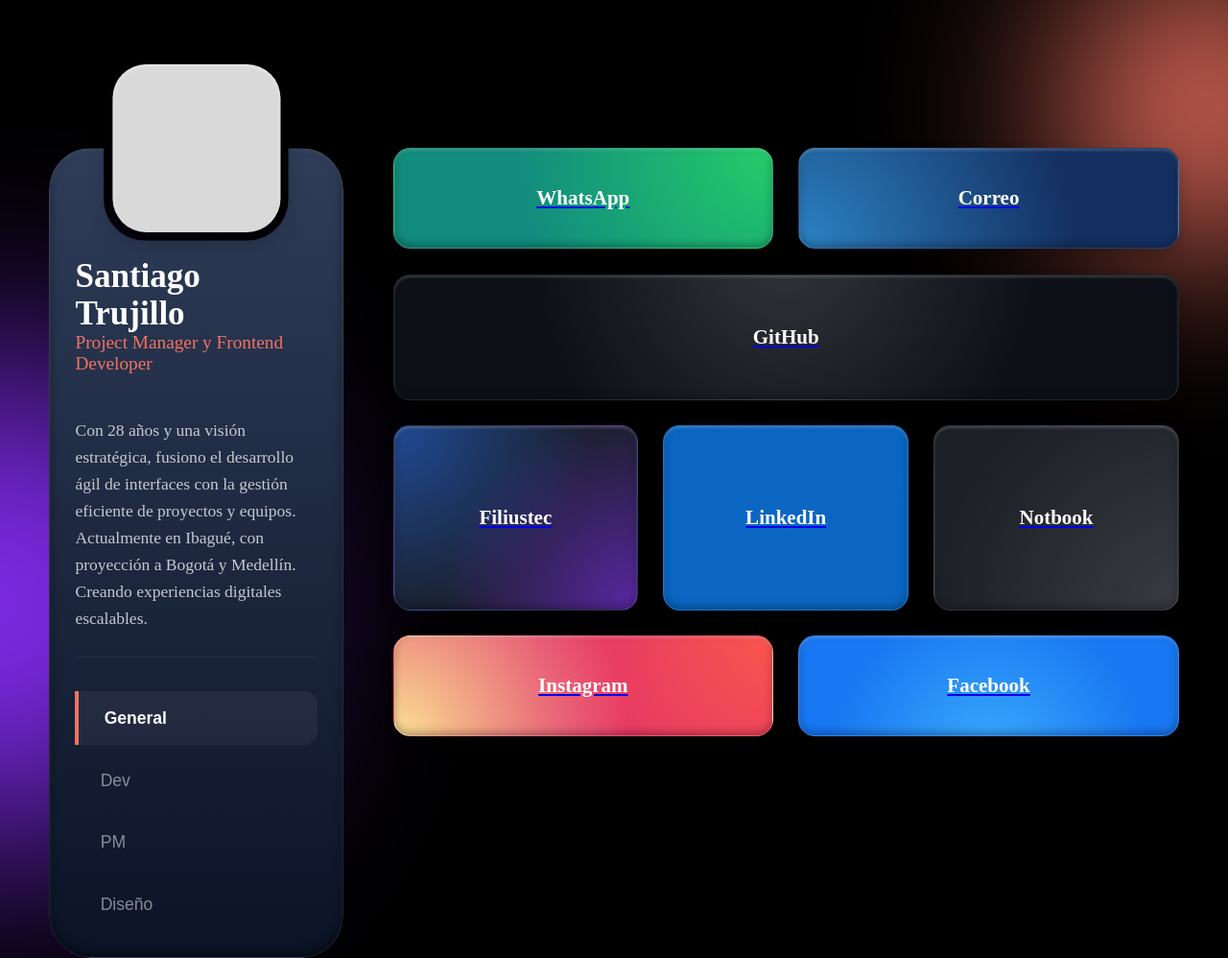
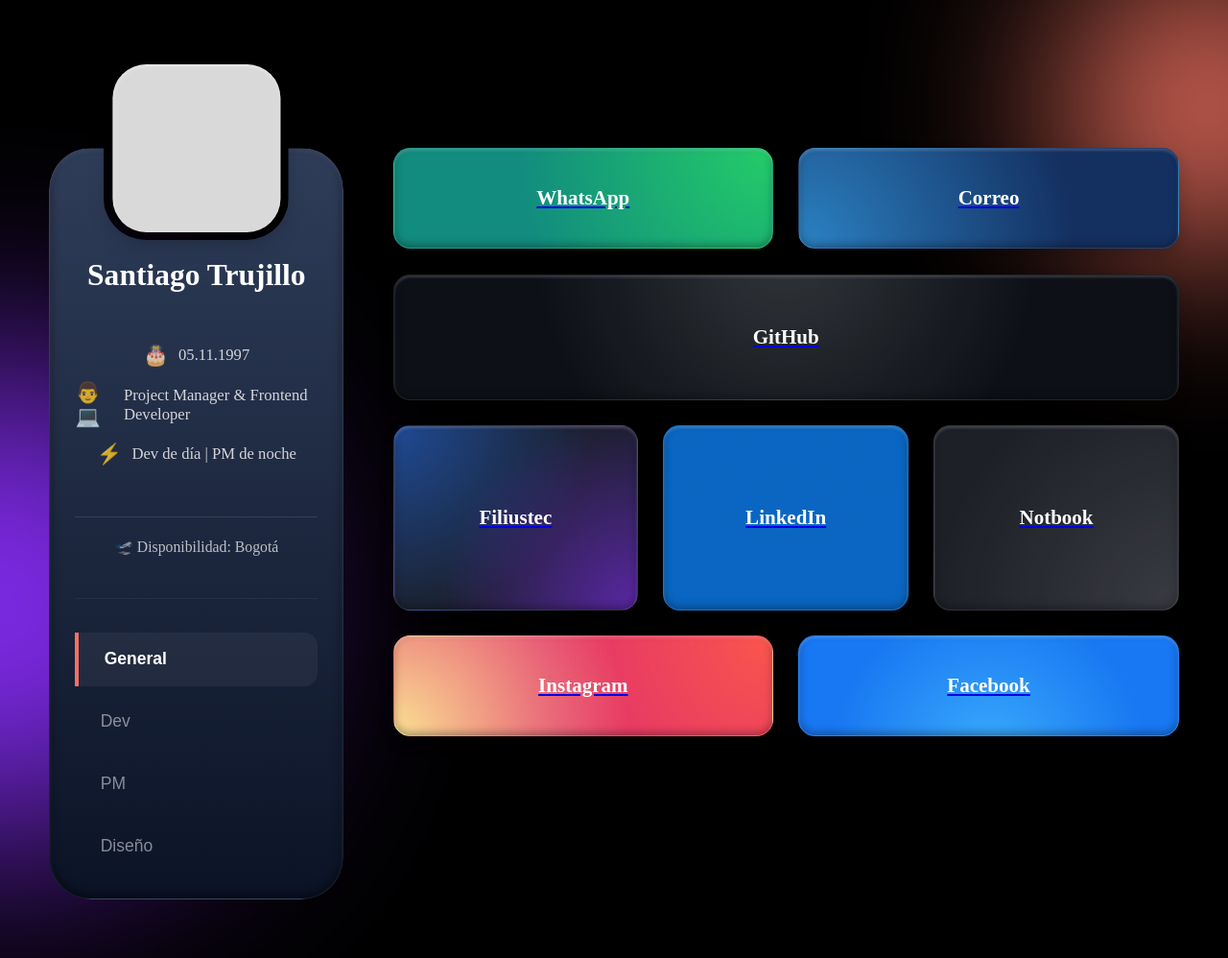
Before and after one commit to santi-trujillo/personal-portfolio, a plain HTML site: page index.html in a window 1280 px wide. Shown: the top 998 px of the page at 96% size. Drawn offline with Linux system fonts and the light colour scheme.

Commit message:
feat: refactor base card profile information into a clean figma-style bullet list and minimalist footer

```diff
--- a/css/layout.css
+++ b/css/layout.css
@@ -71,10 +71,15 @@ body { padding: 0 !important; margin: 0; overflow-x: hidden; background-color: #
 .nx-nav-item.nx-active { color: #ffffff; font-weight: 600; }
 .nx-nav-item.nx-active::after { content: ""; position: absolute; bottom: 0; left: 50%; transform: translateX(-50%); width: 80%; height: 2px; background: var(--orb-orange); border-radius: 2px; }
 
-/* TIPOGRAFÍA DE PERFIL Y VISTAS */
-.nx-profile-name { font-size: 2rem; font-weight: 700; color: #fff; margin: 0; line-height: 1.1; }
-.nx-profile-title { font-size: 1.1rem; font-weight: 500; color: var(--orb-orange); margin: 0 0 1rem 0; }
-.nx-profile-bio { font-size: 1rem; color: rgba(255, 255, 255, 0.75); line-height: 1.6; margin: 0; }
+/* TIPOGRAFÍA DE PERFIL AL ESTILO FIGMA */
+.nx-profile-header { text-align: center; margin-bottom: 1.5rem; }
+.nx-profile-name { font-size: 1.8rem; font-weight: 700; color: #fff; margin: 0; }
+
+.nx-profile-list { list-style: none; padding: 0; margin: 0 0 1.5rem 0; display: flex; flex-direction: column; gap: 0.8rem; align-items: center; }
+.nx-profile-list li { display: flex; align-items: center; gap: 0.6rem; font-size: 0.95rem; color: rgba(255, 255, 255, 0.8); }
+.nx-profile-list li span { font-size: 1.2rem; }
+
+.nx-profile-footer { display: flex; justify-content: center; align-items: center; padding-top: 1.2rem; border-top: 1px solid rgba(255, 255, 255, 0.1); font-size: 0.9rem; color: rgba(255, 255, 255, 0.7); margin-bottom: 1rem; }
 
 .nx-box-text { color: white; font-weight: 600; font-size: 1.2rem; text-decoration: none; display: flex; align-items: center; justify-content: center; width: 100%; height: 100%; transition: transform 0.3s ease; }
 .nx-box-text:hover { transform: scale(1.05); }
--- a/index.html
+++ b/index.html
@@ -25,12 +25,17 @@
         <article class="nx-base-card">
           <div class="nx-profile-header">
             <h1 class="nx-profile-name">Santiago Trujillo</h1>
-            <h2 class="nx-profile-title">Project Manager y Frontend Developer</h2>
           </div>
 
-          <p class="nx-profile-bio">
-            Con 28 años y una visión estratégica, fusiono el desarrollo ágil de interfaces con la gestión eficiente de proyectos y equipos. Actualmente en Ibagué, con proyección a Bogotá y Medellín. Creando experiencias digitales escalables.
-          </p>
+          <ul class="nx-profile-list">
+            <li><span>🎂</span> 05.11.1997</li>
+            <li><span>👨💻</span> Project Manager & Frontend Developer</li>
+            <li><span>⚡</span> Dev de día | PM de noche</li>
+          </ul>
+
+          <div class="nx-profile-footer">
+            <span>🛫 Disponibilidad: Bogotá</span>
+          </div>
 
           <!-- Menú de Navegación Central -->
           <nav class="nx-nav-menu">
```
